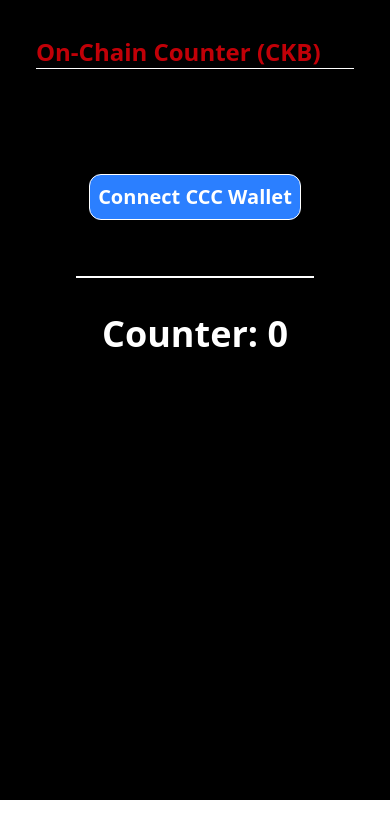
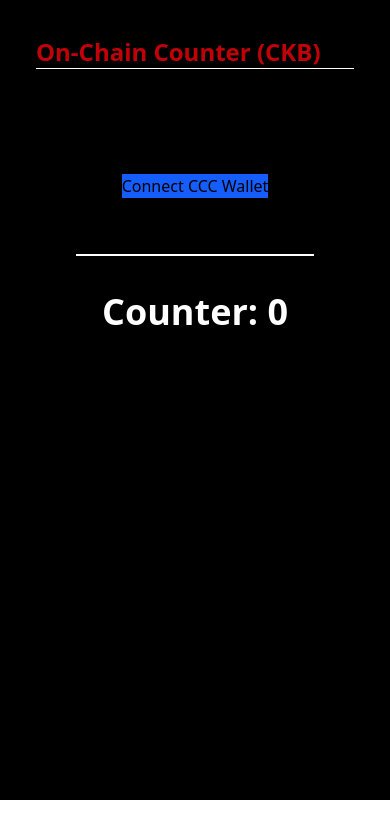
Before and after one commit to aruntech91/on-chain-counter, a React (Vite) app in the folder frontend/: page / in a window 390 px wide. Shown: the top 838 px of the page. Built offline with nearby package versions, Linux system fonts and the light colour scheme.

Commit message:
Add mobile detection for CCC wallet

```diff
--- a/frontend/src/App.jsx
+++ b/frontend/src/App.jsx
@@ -58,9 +58,17 @@ function App() {
 
      <div className="mt-26 text-center">
       {!address ? (
-        <button className="border text-white rounded-xl p-2 bg-blue-500 hover:bg-blue-600 font-semibold text-xl" onClick={handleConnect} disabled={connecting}>
-          {connecting ? "Connecting..." : "Connect CCC Wallet"}
-        </button>
+      <button
+  disabled={isMobile}
+  className={`${
+    isMobile
+      ? "bg-gray-500 cursor-not-allowed"
+      : "bg-blue-600 hover:bg-blue-700"
+  }`}
+>
+  Connect CCC Wallet
+</button>
+
       ) : (
         <span className="rounded-2xl p-2 border-2 text-green-800">
           <strong>Wallet Connected:</strong>
--- a/frontend/src/wallet/connectCCC.js
+++ b/frontend/src/wallet/connectCCC.js
@@ -1,8 +1,20 @@
 export async function connectWallet() {
   console.log("CONNECT WALLET CALLED");
 
-  if (!window.ckb) {
-    alert("CCC Wallet not installed");
+  // ✅ HARD BLOCK MOBILE
+  const isMobile = /Android|iPhone|iPad|iPod/i.test(navigator.userAgent);
+
+  if (isMobile) {
+    console.warn("Mobile device detected — CCC not supported");
+    return null;
+  }
+
+  // ✅ CHECK CCC WALLET (DESKTOP ONLY)
+  if (!window.ckb || !window.ckb.request) {
+    alert(
+      "CCC Wallet not detected.\n\n" +
+      "Please install CCC Wallet extension on Desktop Chrome or Edge."
+    );
     return null;
   }
 
@@ -13,8 +25,8 @@ export async function connectWallet() {
 
     console.log("CCC Accounts:", accounts);
     return accounts[0];
-  } catch (err) {
-    console.error("Wallet connection failed", err);
-    throw err;
+  } catch (error) {
+    console.error("Wallet connection error:", error);
+    return null;
   }
 }
```
